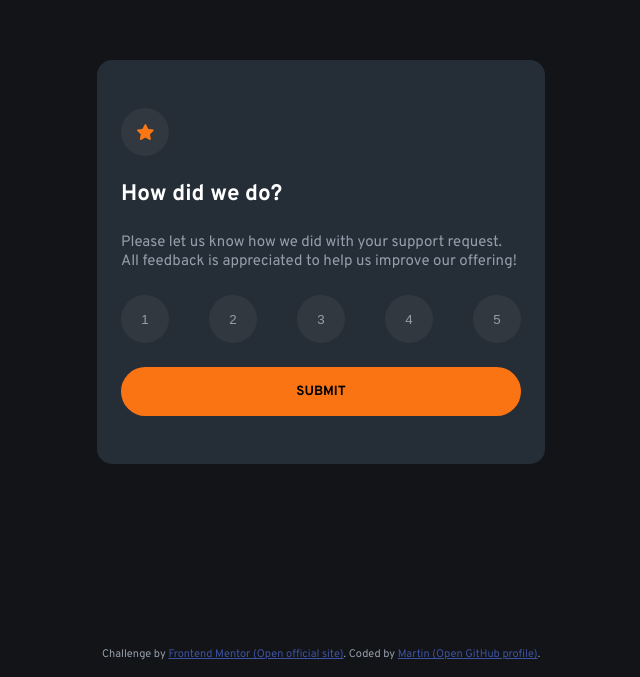
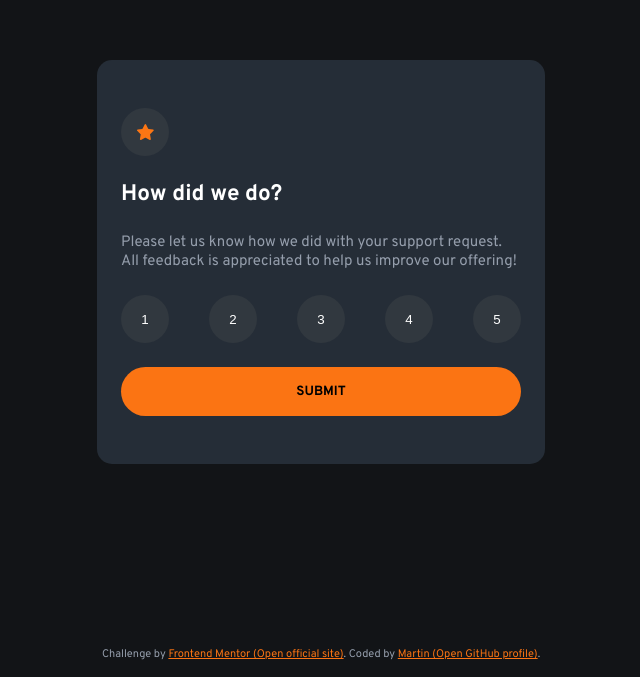
Before and after one commit to MartyOfMCA/interactive-rating-component-main, a plain HTML site: page index.html in a window 1280 px wide. Shown: the part 123-800 px from the top of the page, without its empty margins (319-959 px from the left). Drawn offline with Linux system fonts and the light colour scheme.

Commit message:
fix: resolve contrast issues

```diff
--- a/css/styles.css
+++ b/css/styles.css
@@ -38,7 +38,11 @@ body {
 }
 
 .attribution a {
-  color: hsl(228, 45%, 44%);
+  color: hsl(25, 97%, 53%);
+}
+
+.attribution a:hover {
+  color: hsl(0, 0%, 100%);
 }
 
 .flex {
@@ -88,7 +92,7 @@ body {
   height: 3rem;
   border-radius: 100%;
   border: none;
-  color: hsl(217, 12%, 63%);
+  color: hsl(0, 0%, 100%);
   background-color: hsl(212, 12%, 22%);
 }
 
```
